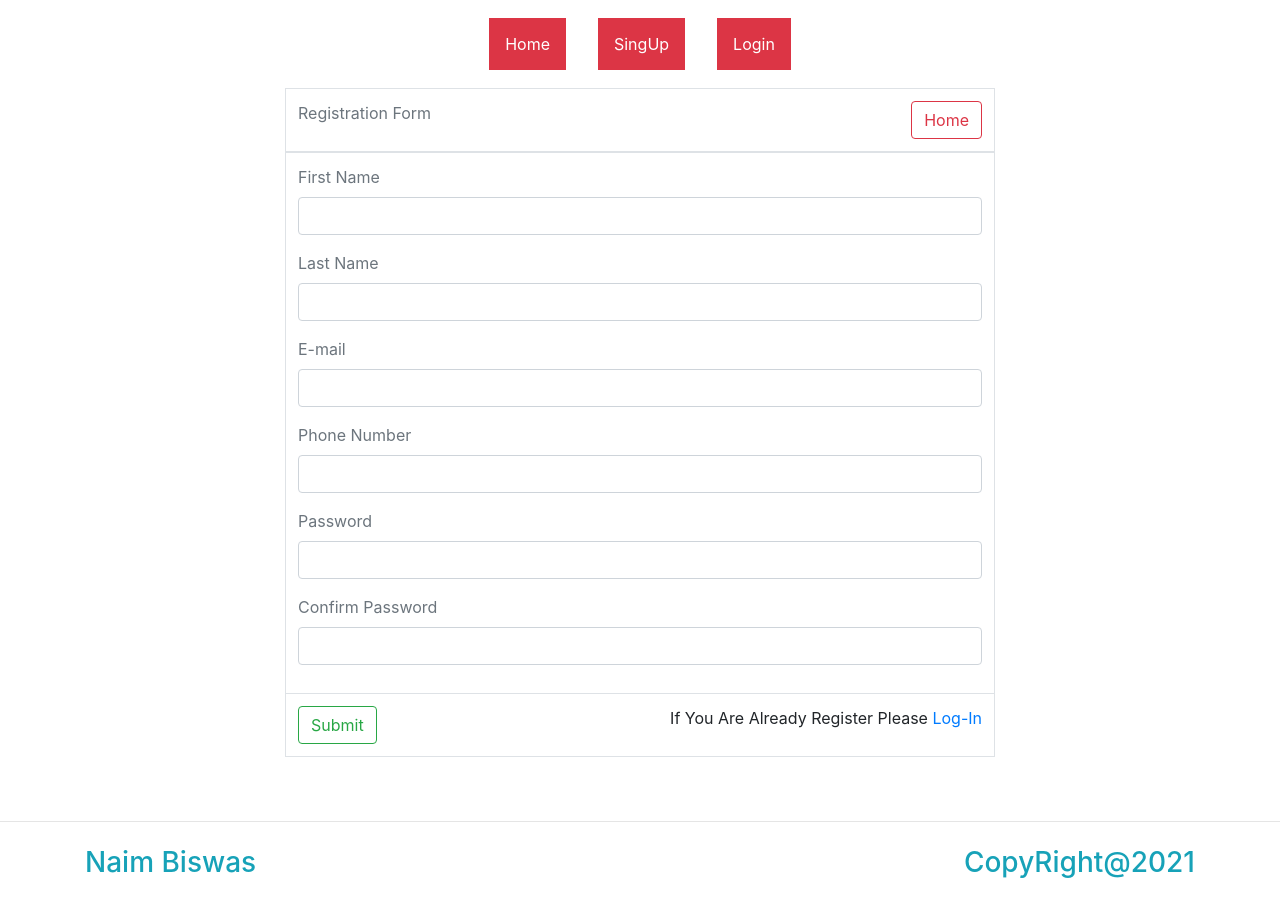
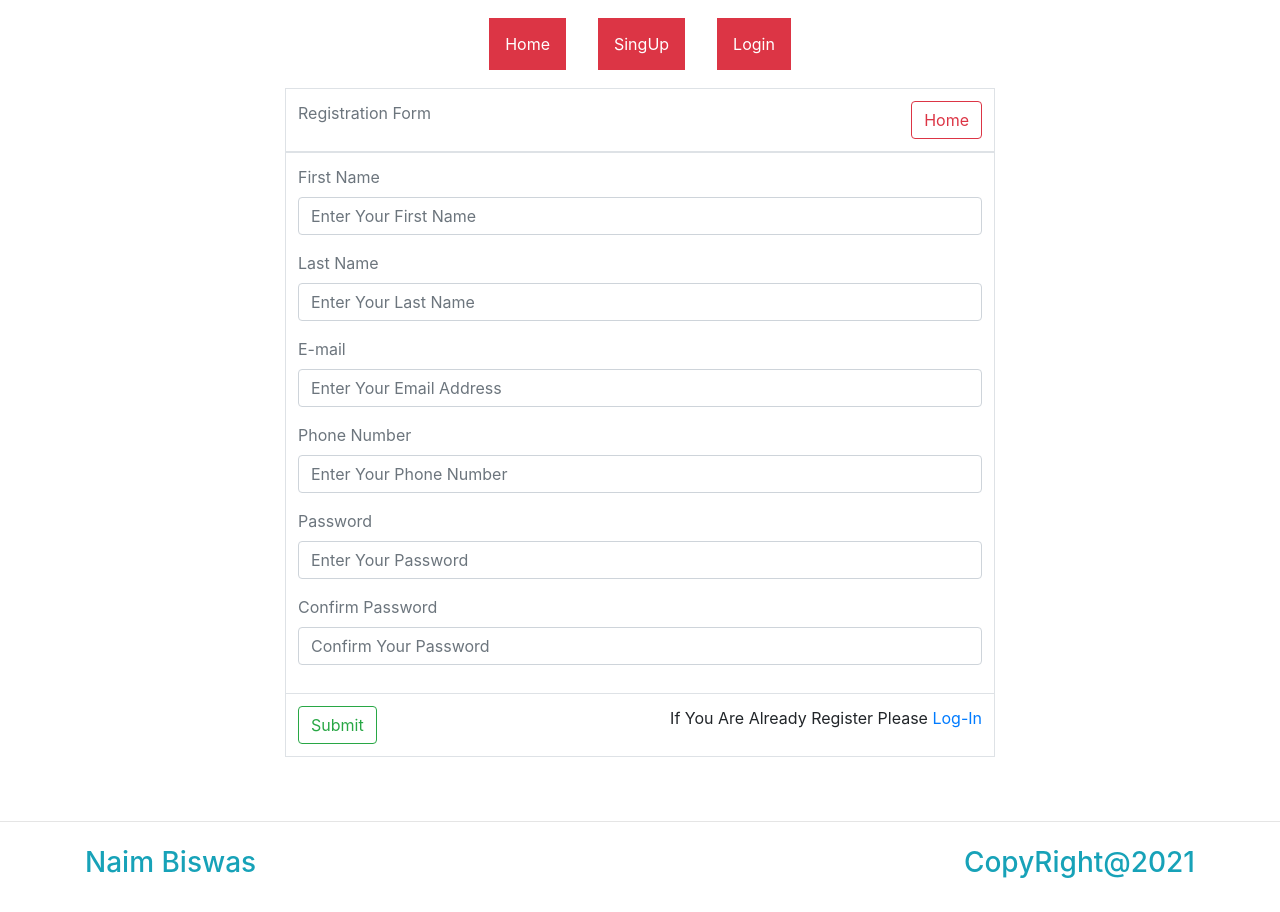
Before and after one commit to NaimBiswas/react-js-practice, a React (Create React App) app: page /singup in a window 1280 px wide. Built offline with nearby package versions, Linux system fonts and the light colour scheme.

Commit message:
change type and place holder text

```diff
--- a/src/components/SingUpForm.js
+++ b/src/components/SingUpForm.js
@@ -25,32 +25,32 @@ export default class SingUpForm extends Component {
                         {/* First name section        */}
                         <div className="form-group">
                            <label  className='text-secondary'>First Name</label>
-                           <input type="text" name="" id="fistname" className="form-control" placeholder=""      aria-describedby="helpId"/>
+                           <input type="text" name="" id="fistname" className="form-control" placeholder="Enter Your First Name"      aria-describedby="helpId"/>
                            </div>
                            {/* First name section        */}
                         <div className="form-group">
                            <label className='text-secondary'>Last Name</label>
-                           <input type="text" name="" id="" className="form-control" placeholder=""      aria-describedby="helpId"/>
+                           <input type="text" name="" id="" className="form-control" placeholder="Enter Your Last Name"      aria-describedby="helpId"/>
                            </div>
                            {/* First name section        */}
                         <div className="form-group">
                            <label className='text-secondary'>E-mail</label>
-                           <input type="text" name="" id="" className="form-control" placeholder=""      aria-describedby="helpId"/>
+                           <input type="email" name="" id="" className="form-control" placeholder="Enter Your Email Address"      aria-describedby="helpId"/>
                            </div>
                            {/* First name section        */}
                         <div className="form-group">
                            <label className='text-secondary'>Phone Number</label>
-                           <input type="text" name="" id="" className="form-control" placeholder=""      aria-describedby="helpId"/>
+                           <input type="number" name="" id="" className="form-control" placeholder="Enter Your Phone Number"      aria-describedby="helpId"/>
                            </div>
                            {/* First name section        */}
                         <div className="form-group">
                            <label className='text-secondary'>Password</label>
-                           <input type="text" name="" id="" className="form-control" placeholder=""      aria-describedby="helpId"/>
+                           <input type="password" name="" id="" className="form-control" placeholder="Enter Your Password"      aria-describedby="helpId"/>
                            </div>
                            {/* First name section        */}
                         <div className="form-group">
                            <label className='text-secondary'>Confirm Password</label>
-                           <input type="text" name="" id="" className="form-control" placeholder=""      aria-describedby="helpId"/>
+                           <input type="password" name="" id="" className="form-control" placeholder="Confirm Your Password"      aria-describedby="helpId"/>
                            </div>
                     </form>
                   </td>
```
Also changed, not shown: 1 other file (tests, documents, lock files or other folders).
